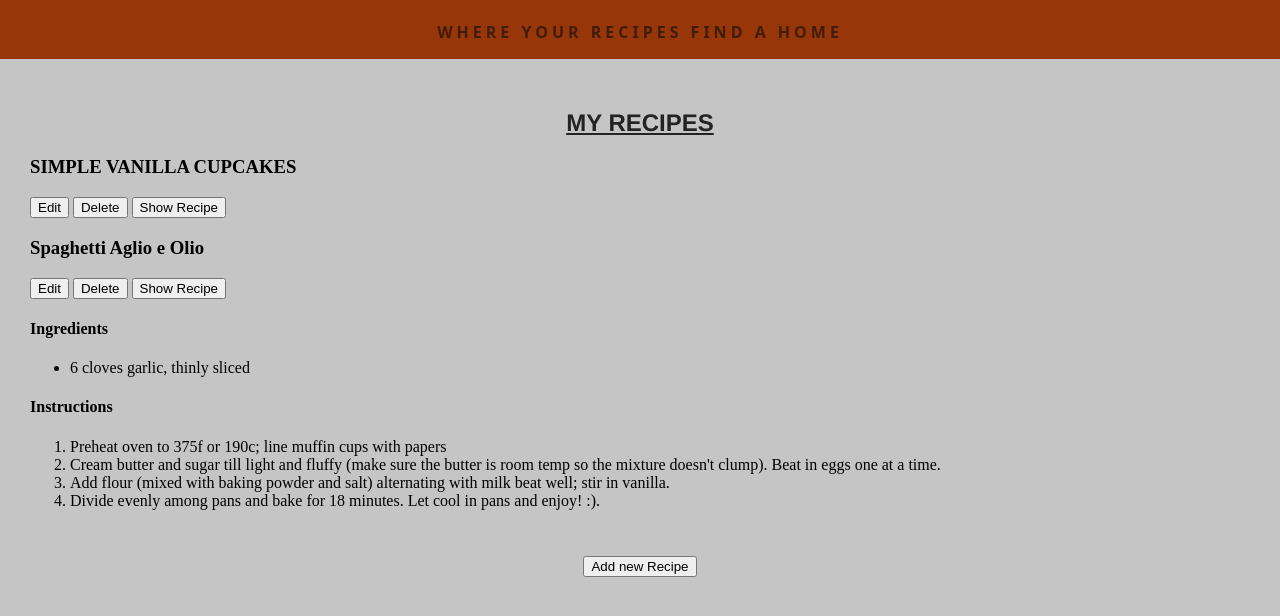
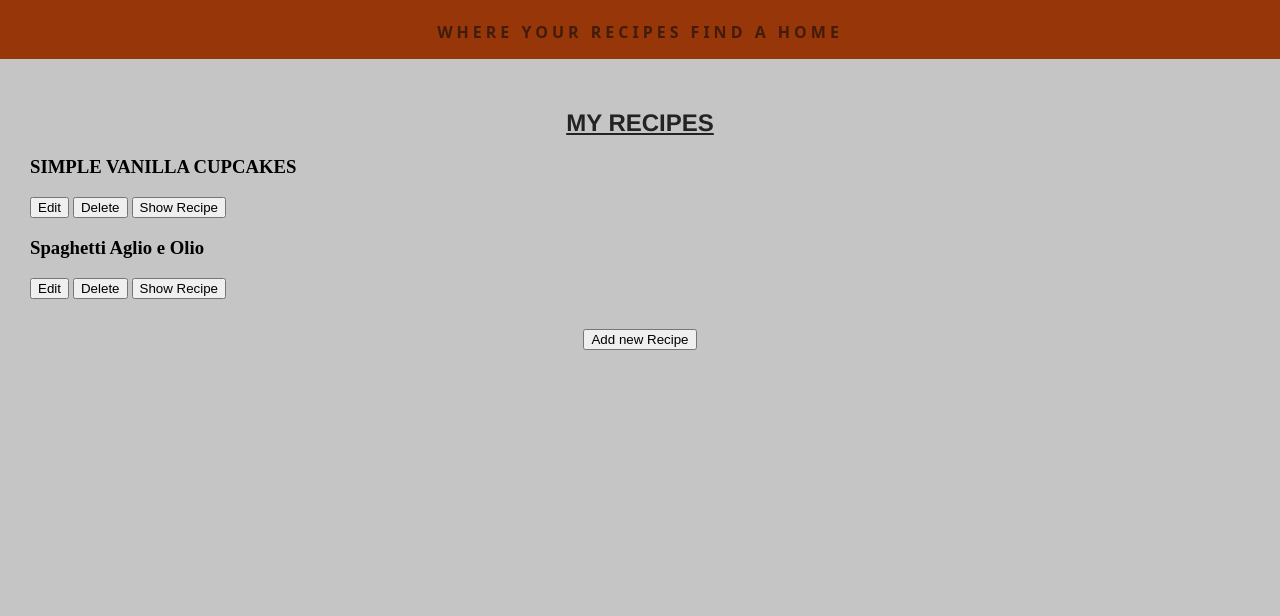
Before and after one commit to malusiT/Recipe-Repository, a plain HTML site: page index.html in a window 1280 px wide. Shown: the part 104-720 px from the top of the page. Drawn offline with Linux system fonts and the light colour scheme.

Commit message:
"added show recipe functionality to new recipe"

```diff
--- a/index.html
+++ b/index.html
@@ -40,7 +40,8 @@
                                 <h4>Instructions</h4>
                                 <ol id="instructions-list">
                                     <li class="list">Preheat oven to 375f or 190c; line muffin cups with papers</li>
-                                    <li class="list">Cream butter and sugar till light and fluffy (make sure the butter is room temp so the mixture doesn't clump). Beat in eggs one at a time.</li>
+                                    <li class="list">Cream butter and sugar till light and fluffy (make sure the butter is room temp so the mixture doesn't clump).</li>
+                                    <li>Beat in eggs one at a time.</li>
                                     <li class="list">Add flour (mixed with baking powder and salt) alternating with milk beat well; stir in vanilla.</li>
                                     <li class="list">Divide evenly among pans and bake for 18 minutes. Let cool in pans and enjoy! :).</li>
                                 </ol>
--- a/js/script.js
+++ b/js/script.js
@@ -10,17 +10,17 @@ const div1 = document.getElementById("recipe-display"); // Recipe Display Div
 
 // Toggle Recipe Info Visibility on Show Recipe Button Click
 showRecipeBtn.addEventListener("click", () => {
-    console.log(recipeInfo);
     recipeInfo.classList.toggle("hidden");
 });
 
 // Toggle Add Recipe Form Visibility on Add Recipe Button Click
 addRecipe.addEventListener("click", () => {
     showBtn.classList.toggle("hidden");
-    addRecipe.classList.toggle("hidden")
+    addRecipe.classList.toggle("hidden");
 
-    if(showBtn.classList.contains("hidden")){
-        addRecipe.classList.toggle("hidden")
+    // Ensure the Add Recipe Button is visible when the form is hidden
+    if (showBtn.classList.contains("hidden")) {
+        addRecipe.classList.toggle("hidden");
     }
 });
 
@@ -70,7 +70,7 @@ function show() {
     div2.classList.add("recipe");
     div1.append(div2);
 
-    recipes.forEach((item, index) => {
+    recipes.forEach((item) => {
         div2.innerHTML = `
             <div id="recipe-controls">
                 <h3 id="recipe-title">${item.title}</h3>
@@ -80,19 +80,24 @@ function show() {
                     <button id="show-btn">Show Recipe</button>
                 </div>
             </div>
-            <div id="recipe-info">
+            <div id="recipe-info" class="hidden">
                 <h4>Ingredients</h4>
                 <ul id="ingredients-list">
-                    <li> ${item.ingredients[index + 1]} </li>
+                    ${item.ingredients.map(ingredient => `<li>${ingredient}</li>`).join('')}
                 </ul>
                 <h4>Instructions</h4>
                 <ol id="instructions-list">
-                    <li class="list">Preheat oven to 375f or 190c; line muffin cups with papers</li>
-                    <li class="list">Cream butter and sugar till light and fluffy (make sure the butter is room temp so the mixture doesn't clump). Beat in eggs one at a time.</li>
-                    <li class="list">Add flour (mixed with baking powder and salt) alternating with milk beat well; stir in vanilla.</li>
-                    <li class="list">Divide evenly among pans and bake for 18 minutes. Let cool in pans and enjoy! :).</li>
+                    ${item.instructions.map(instruction => `<li>${instruction}</li>`).join('')}
                 </ol>
             </div>`
+
+        const showRecipeBtn = div2.querySelector("#show-btn");
+        const recipeInfoDiv = div2.querySelector("#recipe-info");
+
+        // Toggle Recipe Info Visibility on Show Recipe Button Click for Each Recipe
+        showRecipeBtn.addEventListener("click", () => {
+            recipeInfoDiv.classList.toggle("hidden");
+        });
     });
 }
 
```
